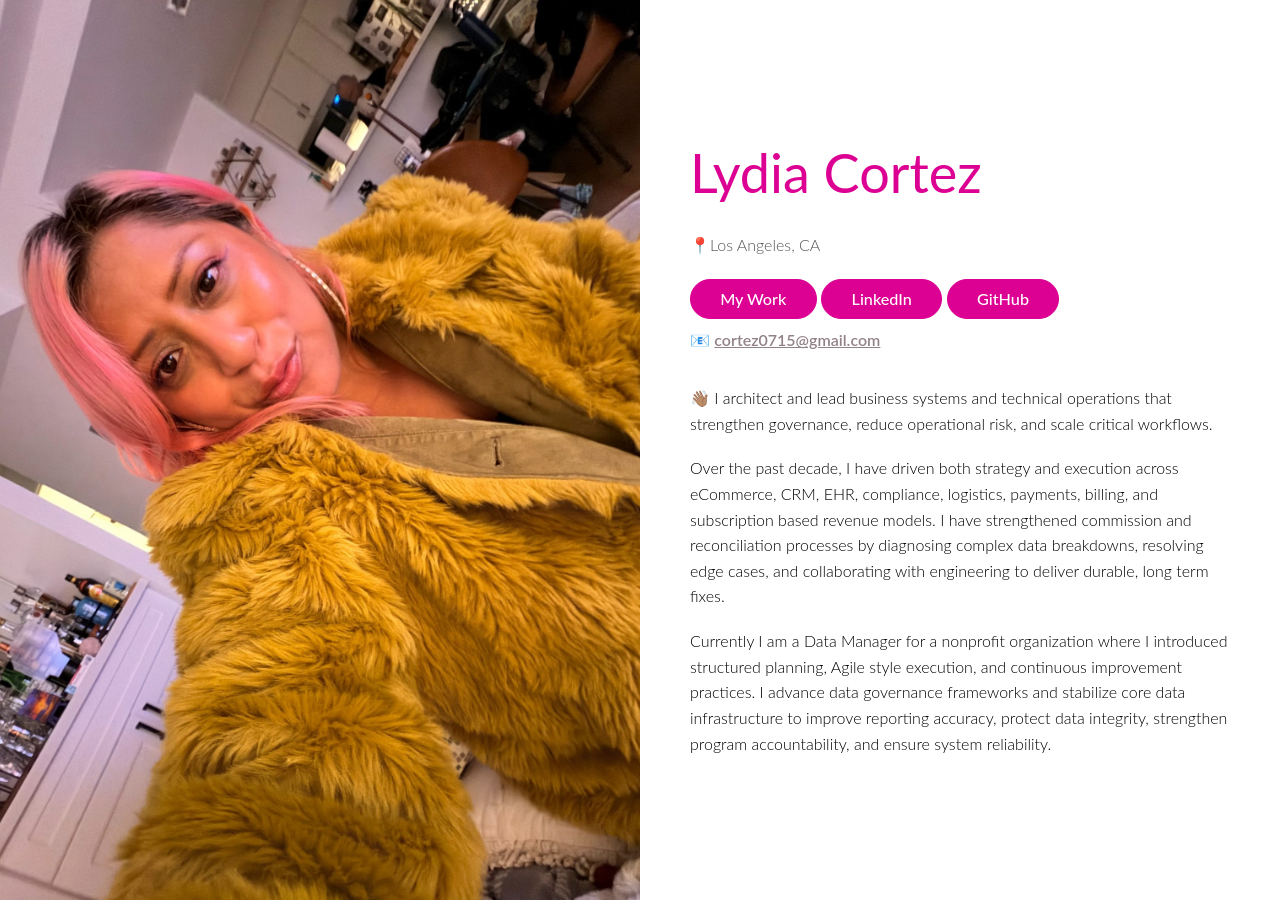
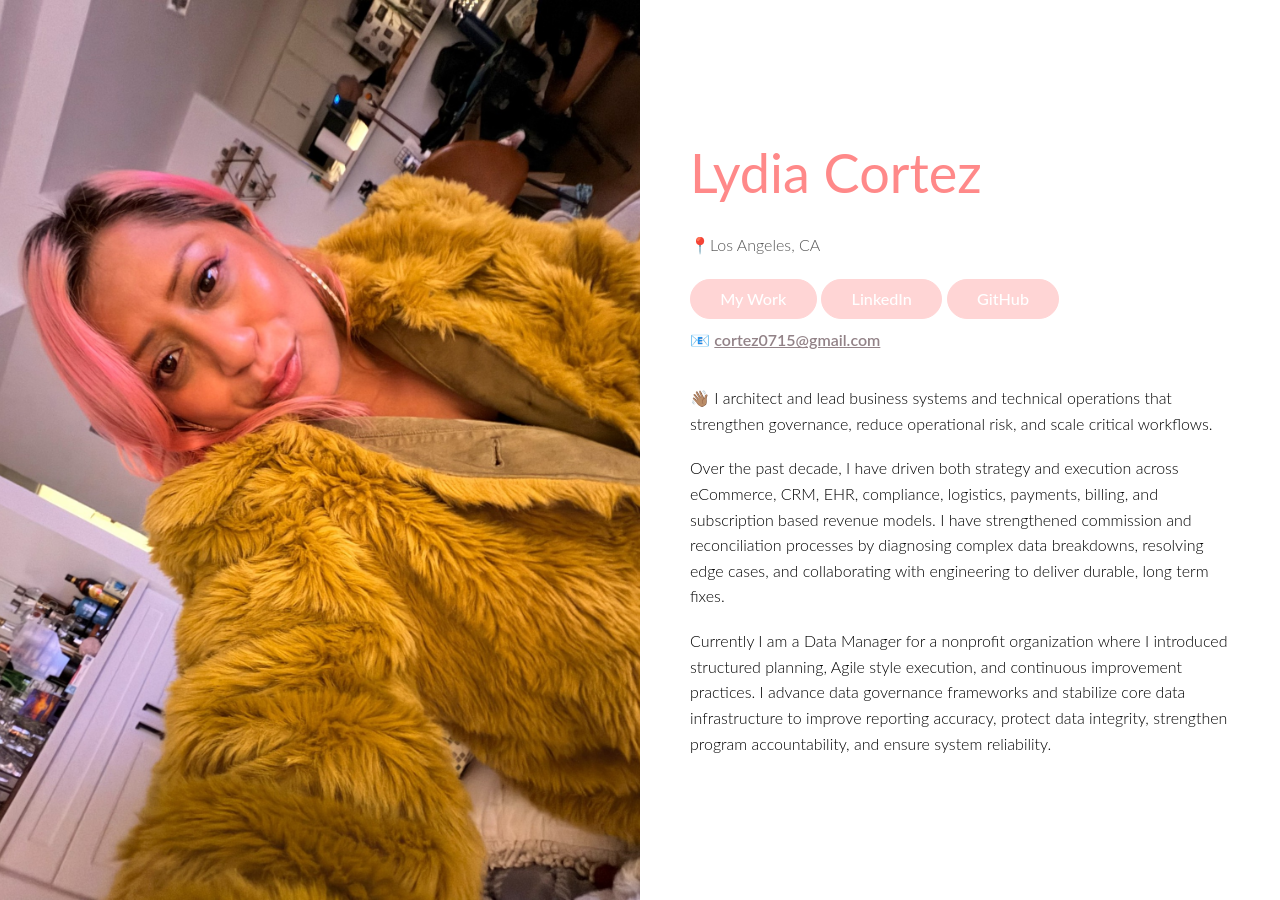
Before and after one commit to lylyco/lylyco.github.io, a Jekyll site: the page built from index.html, in a window 1280 px wide. Built offline with Jekyll 4.4.1, drawn with Linux system fonts in a browser that asks for light colours.

Commit message:
“pink”

```diff
--- a/assets/scss/base/_config.scss
+++ b/assets/scss/base/_config.scss
@@ -1,7 +1,7 @@
 /***************
 COLOR VARIABLES
 ***************/
-$primary-color: #dc0093;
+$primary-color: #FF8989;
 $link-color: $primary-color;
 
 /***************
--- a/assets/scss/modules/_buttons.scss
+++ b/assets/scss/modules/_buttons.scss
@@ -2,7 +2,7 @@
 BUTTON DEFAULTS
 ***************/
 
-@mixin button--outline($btn-color: #dc0093, $btn-font-color: #ffffff) {
+@mixin button--outline($btn-color: #FFD5D5, $btn-font-color: #ffffff) {
   background-color: $btn-color;
   display: inline-block;
   position: relative;
```
Also changed, not shown: assets/css/style.css, 1 other file.
